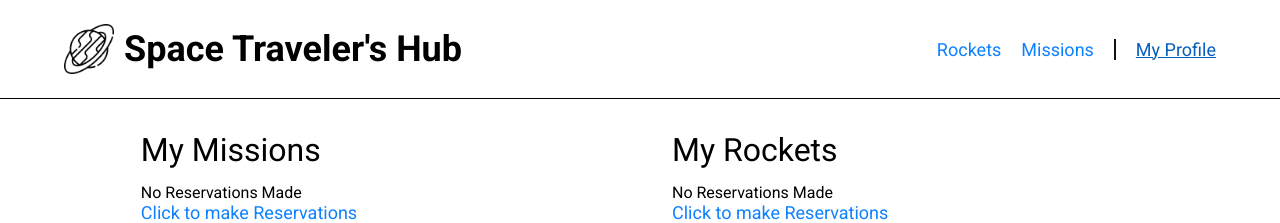
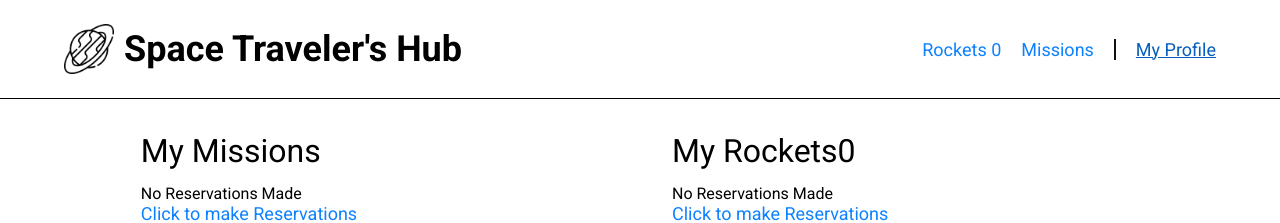
Before and after one commit to kennyegun24/space-travel-hub, a React (Create React App) app: page /profile in a window 1280 px wide. Shown: the top 223 px of the page. Built offline with nearby package versions, Linux system fonts and the light colour scheme.

Commit message:
Remove comments and style app

```diff
--- a/src/App.css
+++ b/src/App.css
@@ -49,6 +49,10 @@ button:hover {
   justify-content: space-between;
   border-bottom: 1px solid #000;
   padding: 24px 5%;
+  width: 100%;
+  position: fixed;
+  background: #fff;
+  top: 0;
 }
 
 .nav-link {
@@ -92,6 +96,7 @@ button:hover {
   gap: 10px;
   padding: 12px 24px;
   flex-direction: column;
+  margin-top: 100px;
 }
 
 .rocketDivSm {
@@ -145,6 +150,7 @@ button:hover {
 
 .missions-section {
   padding: 1rem 3rem;
+  margin-top: 100px;
 }
 
 .missions-table {
@@ -216,14 +222,15 @@ tbody td {
 
 /* ............ User Profile ............ */
 
-.missions-container {
+.user-container {
   display: flex;
   gap: 2rem;
   padding: 1rem;
   justify-content: center;
+  margin-top: 100px;
 }
 
-.missions-container header {
+.user-container header {
   font-size: 2rem;
   margin-bottom: 0.9rem;
 }
--- a/src/components/navbar.jsx
+++ b/src/components/navbar.jsx
@@ -1,7 +1,11 @@
 import { NavLink } from 'react-router-dom';
+import { useSelector } from 'react-redux';
 import logo from '../assets/saturn.png';
 
-const Navbar = () => (
+const Navbar = () => {
+  const { rocket } = useSelector((state) => state.rockets);
+  const rocketReserved = rocket.filter((stat) => stat.reserved);
+  return (
     <div className="nav">
       <div className="navFst">
         <img src={logo} alt="icon" className="logoimg" />
@@ -10,6 +14,7 @@ const Navbar = () => (
       <div className="nav-sec">
         <NavLink className="nav-link" to="./">
           Rockets
+          {` ${rocketReserved.length}`}
         </NavLink>
         <NavLink className="nav-link" to="./missions">
           Missions
@@ -21,5 +26,5 @@ const Navbar = () => (
       </div>
     </div>
   );
-
+};
 export default Navbar;
--- a/src/pages/userProfile.jsx
+++ b/src/pages/userProfile.jsx
@@ -8,7 +8,7 @@ const Profile = () => {
   const missionsMember = missionsArray.filter((mission) => mission.member);
 
   return (
-    <section className="missions-container">
+    <section className="user-container">
       <div className="missions-column">
         <header>My Missions</header>
         {missionsMember.length === 0 ? (
@@ -30,7 +30,10 @@ const Profile = () => {
       </div>
 
       <div className="rockets-column">
-        <header>My Rockets</header>
+        <header>
+          My Rockets
+          {rocketReserved.length}
+        </header>
         {rocketReserved.length === 0 ? (
           <div className="no__reservations">
             <p>No Reservations Made</p>
```
Also changed, not shown: public/index.html (+2 -31 lines), 1 other file (tests, documents, lock files or other folders). Lines whose indentation alone changed are shown as unchanged.
